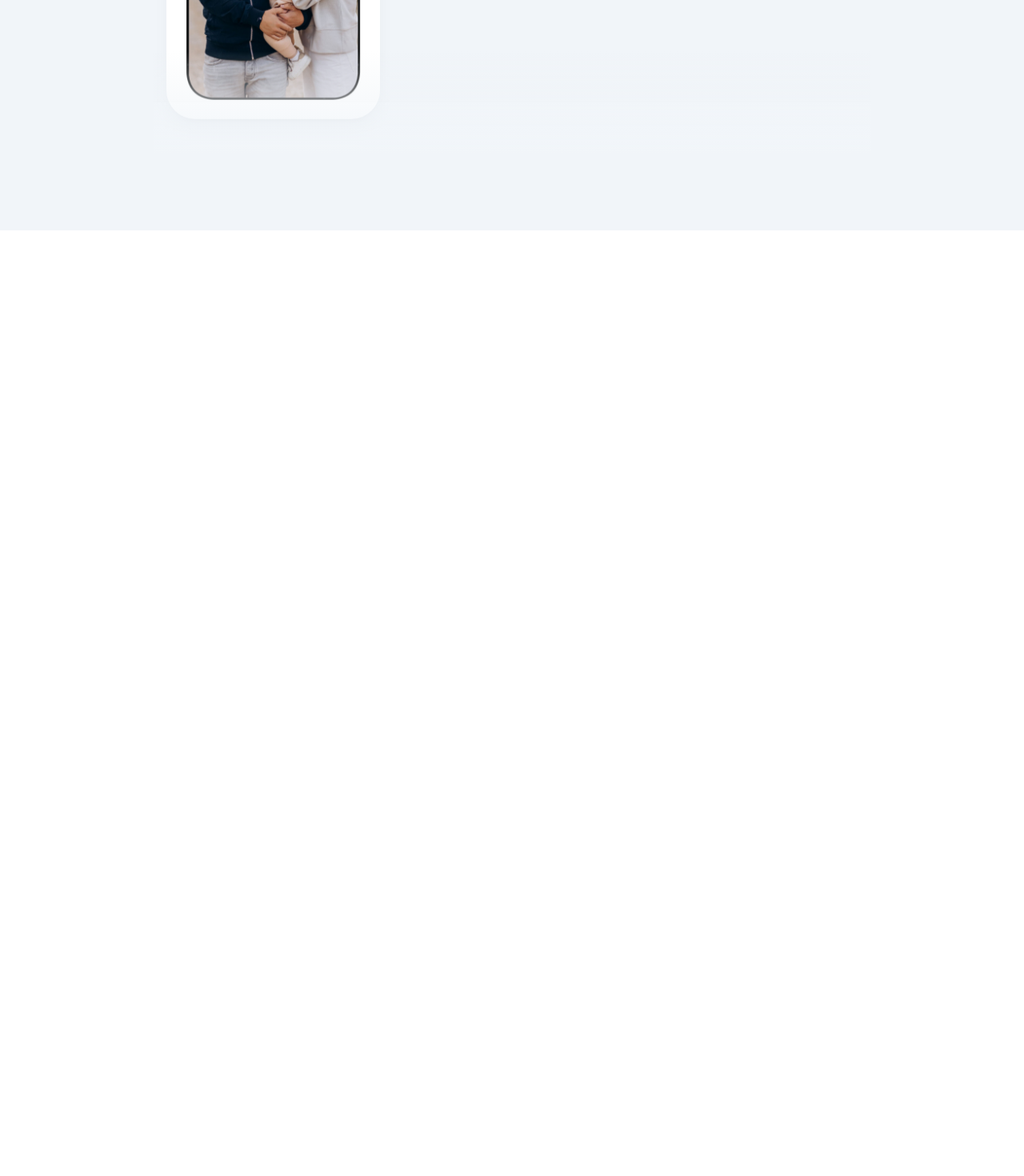
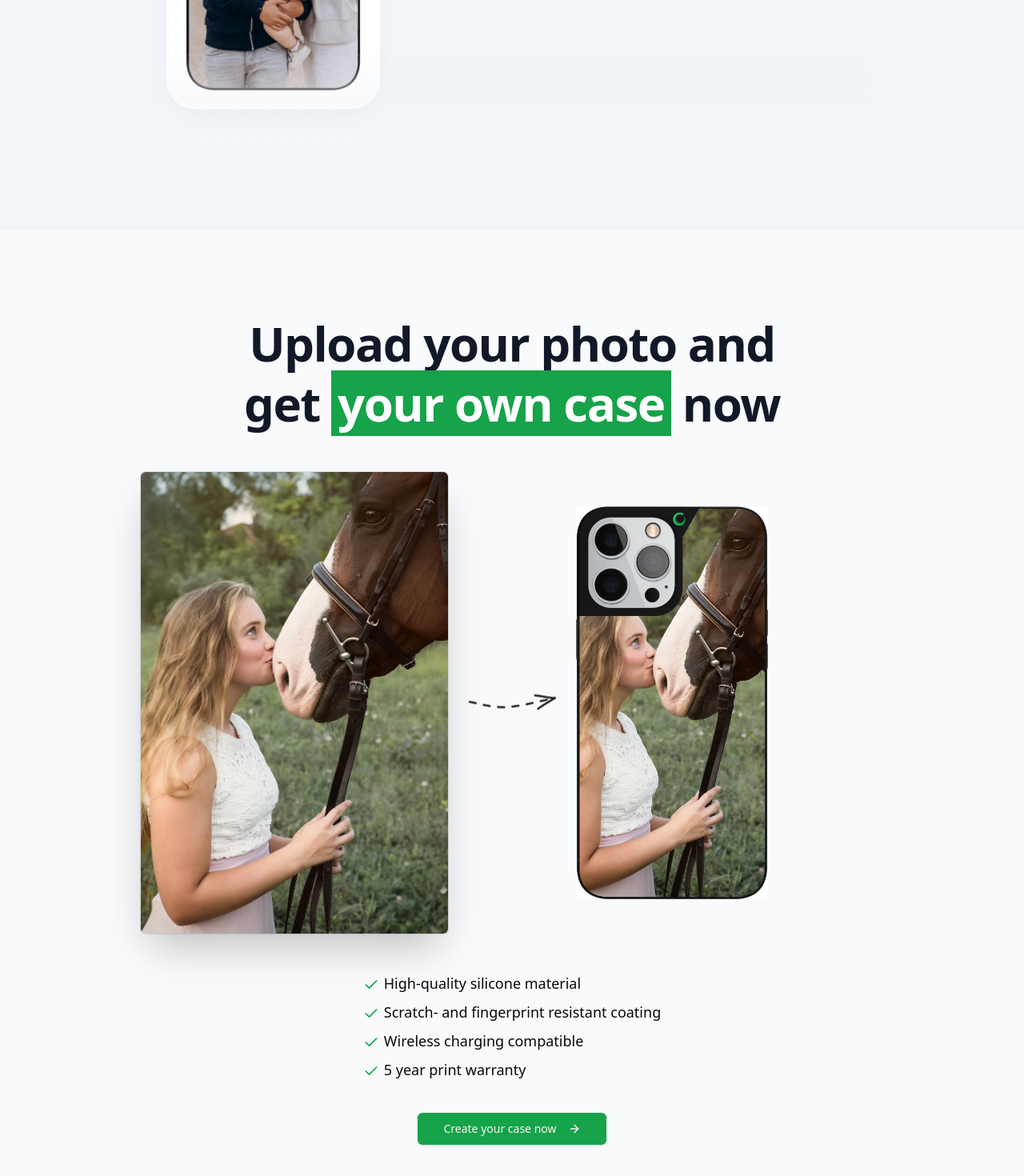
Before and after one commit to rjtprasad/casepixel, a Next.js app: page / in a window 1280 px wide. Shown: the part 2312-3782 px from the top of the page at 80% size. Before the commit the page ends 2600 px from the top, so only its background shows below. Built offline with nearby package versions, Linux system fonts and the light colour scheme; no server answers.

Commit message:
Landing Page: Demo Section

```diff
--- a/src/app/page.tsx
+++ b/src/app/page.tsx
@@ -2,12 +2,14 @@
 import { Icons } from "@/components/Icons";
 import MaxWidthWrapper from "@/components/MaxWidthWrapper";
 import Phone from "@/components/Phone";
+import { buttonVariants } from "@/components/ui/button";
 import UserAvatars from "@/components/UserAvatars";
 import UserRatings from "@/components/UserRatings";
-import { caseImageUrl } from "@/lib/constant";
+import { caseImageUrl, DemoChecklist } from "@/lib/constant";
 import { userReviews } from "@/lib/constant";
-import { Check } from "lucide-react";
+import { ArrowRight, Check } from "lucide-react";
 import Image from "next/image";
+import Link from "next/link";
 
 export default function LandingPage() {
   return (
@@ -163,6 +165,68 @@
           <CaseSampleSection />
         </div>
       </section>
+
+      {/* Demo Section */}
+      <section>
+        <MaxWidthWrapper className="py-24">
+          <div className="mb-12 px-6 lg:px-8">
+            <div className="mx-auto max-w-2xl sm:text-center">
+              <h2 className="order-1 mt-2 tracking-tight text-center text-balance !leading-tight font-bold text-5xl md:text-6xl text-gray-900">
+                Upload your photo and get{" "}
+                <span className="relative px-2 bg-green-600 text-white">
+                  your own case
+                </span>{" "}
+                now
+              </h2>
+            </div>
+          </div>
+
+          <div className="mx-auto max-w-6xl px-6 lg:px-8">
+            <div className="relative flex flex-col items-center md:grid grid-cols-2 gap-40">
+              <Image
+                src="/arrow.png"
+                alt="arrow"
+                width={126}
+                height={31}
+                className="absolute top-[25rem] md:top-1/2 -translate-y-1/2 z-10 left-1/2 -translate-x-1/2 rotate-90 md:rotate-0"
+              />
+
+              <div className="relative h-80 md:h-full w-full md:justify-self-end max-w-sm rounded-xl bg-gray-900/5 ring-inset ring-gray-900/10 lg:rounded-2xl">
+                <Image
+                  src="/horse.jpg"
+                  alt="horse"
+                  width={853}
+                  height={1280}
+                  className="rounded-md object-cover bg-white shadow-2xl ring-1 ring-gray-900/10 h-full w-full"
+                />
+              </div>
+
+              <Phone className="w-60" imgSrc="/horse_phone.jpg" />
+            </div>
+          </div>
+
+          <ul className="mx-auto mt-12 max-w-prose sm:text-lg space-y-2 w-fit">
+            {DemoChecklist.map((checklist, index) => (
+              <li className="w-fit" key={index}>
+                <Check className="h-5 w-5 text-green-600 inline mr-1.5" />
+                {checklist}
+              </li>
+            ))}
+
+            <div className="flex justify-center">
+              <Link
+                className={buttonVariants({
+                  size: "lg",
+                  className: "mx-auto mt-8",
+                })}
+                href="/configure/upload"
+              >
+                Create your case now <ArrowRight className="h-4 w-4 ml-1.5" />
+              </Link>
+            </div>
+          </ul>
+        </MaxWidthWrapper>
+      </section>
     </div>
   );
 }
--- a/src/lib/constant.ts
+++ b/src/lib/constant.ts
@@ -39,3 +39,10 @@
   "0.4s",
   "0.5s",
 ];
+
+export const DemoChecklist = [
+  'High-quality silicone material',
+  'Scratch- and fingerprint resistant coating',
+  'Wireless charging compatible',
+  '5 year print warranty',
+]
```
